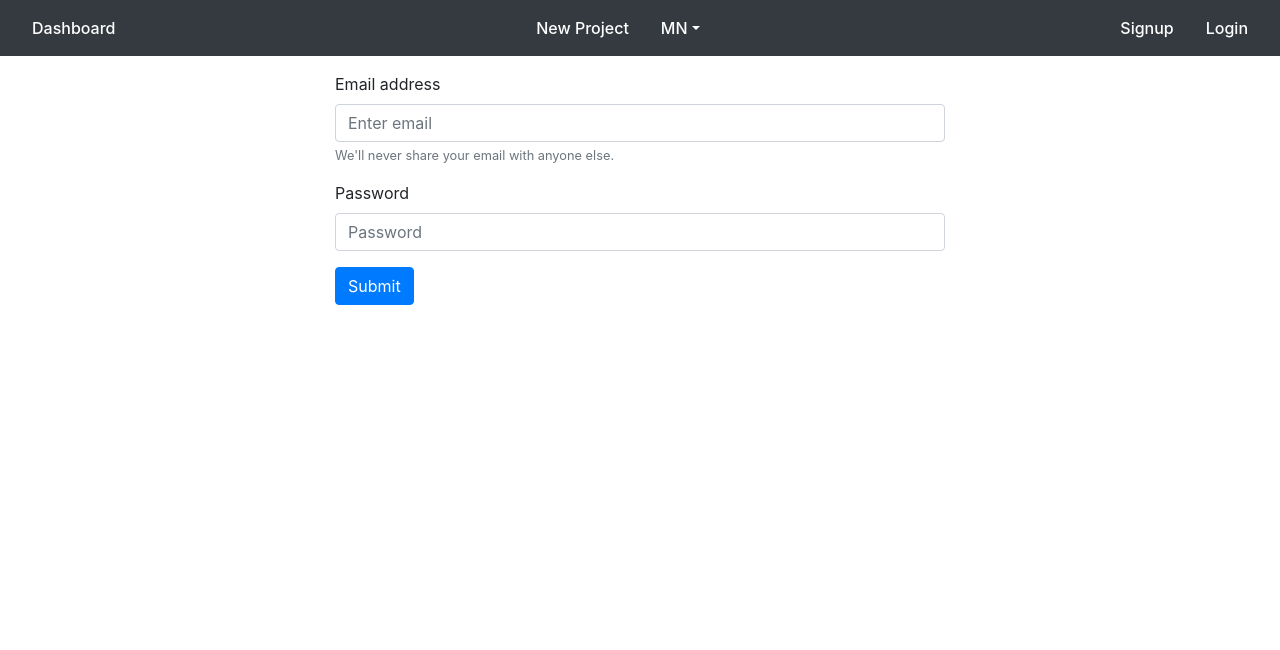
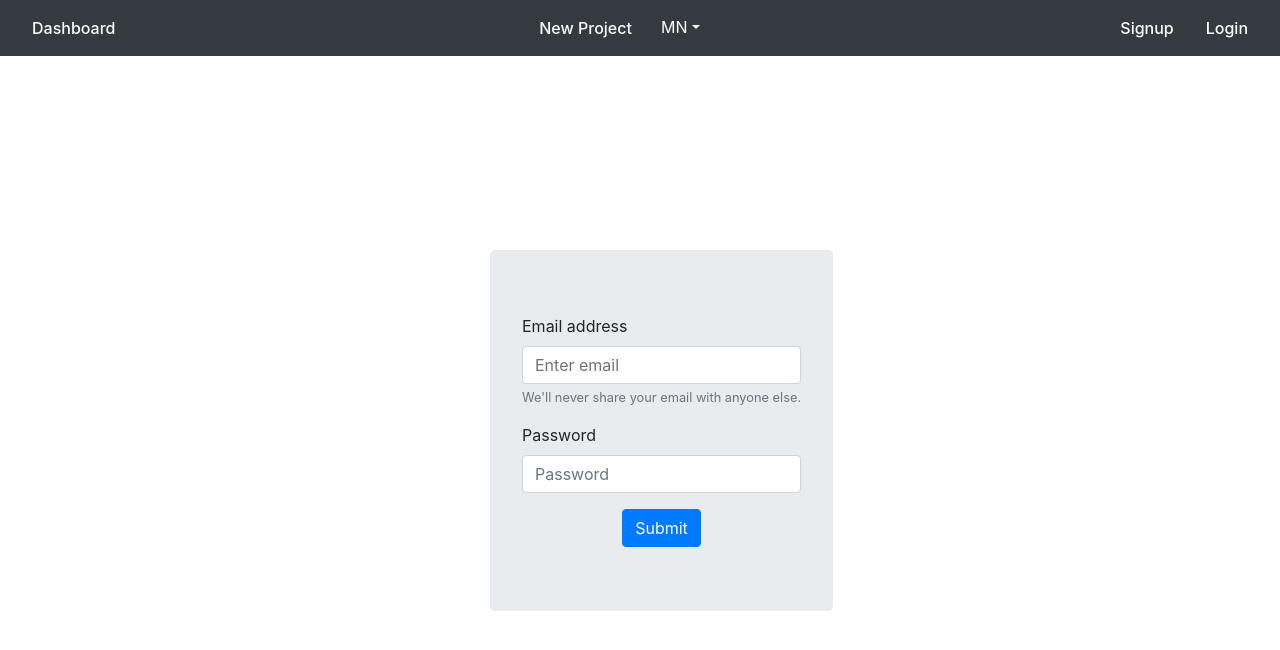
Before and after one commit to marilyn-n/React-Redux-Firebase-App, a React (Create React App) app: page /signin in a window 1280 px wide. Shown: the top 650 px of the page. Built offline with nearby package versions, Linux system fonts and the light colour scheme.

Commit message:
add styles for auth components

```diff
--- a/src/App.js
+++ b/src/App.js
@@ -20,7 +20,7 @@ function App() {
           <Route path="/project/:id" component={ ProjectDetails }/>
           <Route path="/signin" component={ SignIn }/>
           <Route path="/signup" component={ SignUp }/>
-          <Route path="/create-new" component={ CreateProject }/>
+          <Route path="/create" component={ CreateProject }/>
         </Switch>
       </BrowserRouter>
     </div>
--- a/src/components/auth/SignIn.js
+++ b/src/components/auth/SignIn.js
@@ -20,7 +20,7 @@ class SignIn extends Component {
 
   render() {
     return (
-      <div className="container col-md-6 offset-md-3">
+      <div className="signin jumbotron">
         <form onSubmit={this.handleSubmit}>
           <div className="form-group">
             <label>Email address</label>
@@ -31,7 +31,9 @@ class SignIn extends Component {
             <label>Password</label>
             <input type="password" className="form-control" id="password" onChange={this.handleChange} placeholder="Password"/>
           </div>
-          <button type="submit" className="btn btn-primary">Submit</button>
+          <div className="text-center">
+            <button type="submit" className="btn btn-primary">Submit</button>
+          </div>
         </form>
       </div>
     );
--- a/src/components/auth/SignUp.js
+++ b/src/components/auth/SignUp.js
@@ -22,7 +22,7 @@ class SignUp extends Component {
 
   render() {
     return (
-      <div className="container col-md-6 offset-md-3">
+      <div className="container col-md-4 offset-md-4 jumbotron mt-5">
           <form onSubmit={this.handleSubmit}>
             <div className="form-group">
               <label>Name</label>
--- a/src/components/dashboard/Notifications.js
+++ b/src/components/dashboard/Notifications.js
@@ -3,8 +3,15 @@ import React, { Component } from 'react';
 export class Notifications extends Component {
   render() {
     return (
-      <div>
-
+      <div className="notifications">
+          <div className="card text-dark bg-light mb-3">
+            <div className="card-header">Header</div>
+            <div className="card-body">
+              <h5 className="card-title">Dark card title</h5>
+              <p className="card-text">Some quick example text to build on the card title and make up the bulk of the card's content.</p>
+            </div>
+            {/* <div className="card-footer bg-transparent border-dark">Footer</div> */}
+          </div>
       </div>
     );
   }
--- a/src/components/layout/Nav.js
+++ b/src/components/layout/Nav.js
@@ -1,5 +1,5 @@
 import React from 'react';
-import { Link } from 'react-router-dom';
+import { NavLink } from 'react-router-dom';
 import SignInLinks from './SignInLinks';
 import SignOutLinks from './SignOutLinks';
 
@@ -9,7 +9,7 @@ const Sidebar = () => {
       <div>
         <ul className="navbar bg-dark boots-navbar">
           <li className="nav-item">
-            <Link to="/" className="nav-link">Dashboard</Link>
+            <NavLink to="/" className="nav-link">Dashboard</NavLink>
           </li>
           <SignInLinks/>
           <SignOutLinks/>
--- a/src/components/layout/SignInLinks.js
+++ b/src/components/layout/SignInLinks.js
@@ -1,22 +1,22 @@
 import React from 'react';
-import { Link } from 'react-router-dom';
+import { NavLink, Link } from 'react-router-dom';
 
 const SignInLinks = () => {
     return (
       <ul className="nav justify-content-end">
         <li className="nav-item">
-          <Link to="/" className="nav-link">New Project</Link>
+          <NavLink to="/create" className="nav-link">New Project</NavLink>
         </li>
-        <li className="nav-item dropdown">
-          <Link to="/" className="nav-link dropdown-toggle" id="navbarDropdownMenuLink" role="button" data-toggle="dropdown" aria-haspopup="true" aria-expanded="false">
-            MN
-          </Link>
+        <div className="dropdown">
+        <button className="btn btn-dark dropdown-toggle" type="button" id="dropdownMenuButton" data-toggle="dropdown" aria-haspopup="true" aria-expanded="false">
+          MN
+        </button>
           <div className="dropdown-menu boots-dropdown" aria-labelledby="navbarDropdownMenuLink">
             <Link to="/" className="dropdown-item">Action</Link>
             <Link to="/" className="dropdown-item">Another action</Link>
             <Link to="/" className="dropdown-item">Sign out</Link>
           </div>
-        </li>
+        </div>
       </ul>
     );
 }
--- a/src/components/layout/SignOutLinks.js
+++ b/src/components/layout/SignOutLinks.js
@@ -1,14 +1,14 @@
 import React from 'react';
-import { Link } from 'react-router-dom';
+import { NavLink } from 'react-router-dom';
 
 const SignOutLinks = () => {
     return (
       <ul className="nav justify-content-end">
         <li className="nav-item">
-          <Link to="/" className="nav-link">Signup</Link>
+          <NavLink to="/signup" className="nav-link">Signup</NavLink>
         </li>
         <li className="nav-item">
-          <Link to="/" className="nav-link">Login</Link>
+          <NavLink to="/signin" className="nav-link">Login</NavLink>
         </li>
       </ul>
 
--- a/src/components/projects/CreateProject.js
+++ b/src/components/projects/CreateProject.js
@@ -21,6 +21,7 @@ class CreateProject extends Component {
   render() {
     return (
       <div className="container col-md-6 offset-md-3 create-project">
+        <h5>Create new project</h5>
         <form onSubmit={this.handleSubmit}>
           <div className="form-group">
             <label htmlFor="title" className="col-form-label">Title</label>
--- a/src/index.css
+++ b/src/index.css
@@ -1,3 +1,8 @@
+html, body, #root, #root>div {
+  height: 100%;
+  margin: 0;
+}
+
 body {
   margin: 0;
   font-family: -apple-system, BlinkMacSystemFont, "Segoe UI", "Roboto", "Oxygen",
--- a/src/sass/main.scss
+++ b/src/sass/main.scss
@@ -1,6 +1,16 @@
 @import './vars';
 // views
 @import './views/dashboard';
+@import './views/signin.scss';
+@import './views/signup.scss';
 
 // components
 @import './components/navbar.scss';
+
+html {
+  min-height: 100%;
+  body {
+    min-height: 100%;
+  }
+
+}
--- /dev/null
+++ b/src/sass/views/signin.scss
@@ -0,0 +1,8 @@
+.signin {
+    position: absolute;
+    top: 50%;
+    left: 50%;
+    margin: -150px 0 0 -150px;
+    width: auto;
+    height:auto;
+}
--- /dev/null
+++ b/src/sass/views/signup.scss
@@ -0,0 +1,3 @@
+.signup {
+
+}
```
Lines whose indentation alone changed are shown as unchanged.
